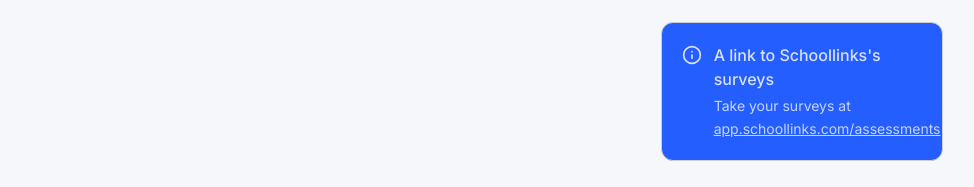
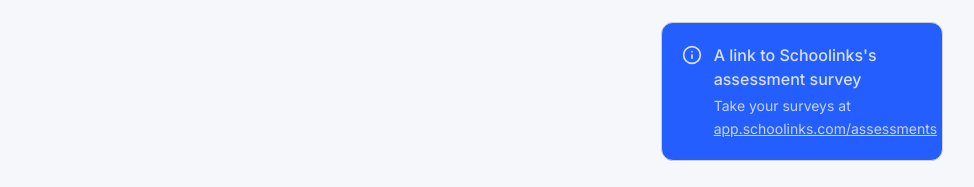
Before and after one commit to NCHS-Software-Engineering/NCHS-pathways-app, a Next.js app in the folder pathways-app/: page /dashboard in a window 1280 px wide. Shown: the part 1474-1661 px from the top of the page, without its empty margins (281-1255 px from the left). Built offline with nearby package versions, Linux system fonts and the light colour scheme; no server answers.

Commit message:
Update Schoolinks copy in ActionItems
Refine the UI copy in app/dashboard/components/ActionItems.tsx: change the heading to reference "Schoolinks's assessment survey" for clearer, more specific wording. No functional changes.

```diff
--- a/pathways-app/app/dashboard/components/ActionItems.tsx
+++ b/pathways-app/app/dashboard/components/ActionItems.tsx
@@ -92,11 +92,11 @@ export function ActionItems({
       <div className="bg-(--chip-bg) rounded-xl p-5 border border-(--border-primary) flex gap-3 text-(--chip-text)">
         <Info size={20} className="shrink-0 mt-0.5" />
         <div>
-          <h4 className="font-medium text-base mb-1">A link to Schoollinks's surveys</h4>
+          <h4 className="font-medium text-base mb-1">A link to Schoolinks's assessment survey</h4>
           <p className="text-sm leading-relaxed opacity-90">
             Take your surveys at{" "}
             <a href="https://app.schoolinks.com/assessments" className="underline">
-              app.schoollinks.com/assessments
+              app.schoolinks.com/assessments
             </a>
           </p>
         </div>
```
